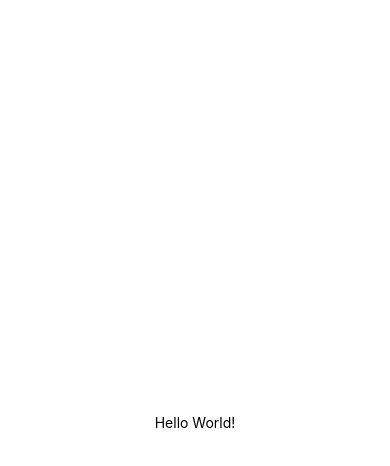
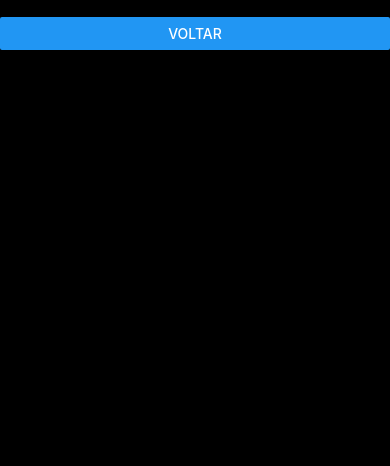
Before and after one commit to Matheus-Fernandes/ReactNative, a React Native app in the folder App/: screen / in a window 390 px wide. Shown: the top 466 px of the page. Built offline with nearby package versions, Linux system fonts and the light colour scheme.

Commit message:
teste navegação

```diff
--- a/App/App.js
+++ b/App/App.js
@@ -1,16 +1,33 @@
 import React from 'react';
-import { StyleSheet, Text, View } from 'react-native';
+import { StyleSheet, Text, View, Button} from 'react-native';
+import Camera from './js/components/Camera.js';
+
+
 
 export default class App extends React.Component {
+  state = {
+    verCamera : true
+  };
+
   render() {
-    return (
-      <View style={styles.container}>
-        <Text>
-			Hello World!
-		</Text>
+    let renderContent;
 
-      </View>
-    );
+    if (this.state.verCamera)
+      renderContent = (
+          <Camera voltar={this.voltar.bind(this)}/>
+      );
+    else
+      renderContent = (
+        <View style={styles.container}>
+          <Button title="Camera" onPress={()=>{this.setState({verCamera : true})}}/>
+        </View>
+      );
+
+    return renderContent;
+  }
+
+  voltar(){
+    this.setState({verCamera : false});
   }
 }
 
--- /dev/null
+++ b/App/js/components/Camera.js
@@ -0,0 +1,15 @@
+import React from 'react';
+import { StyleSheet, Text, View, Button} from 'react-native';
+
+export default class Camera extends React.Component{
+	render(){
+		return (
+			<View style={{backgroundColor:'black', flex: 1}}>
+				<Text>
+					çlakjs
+				</Text>
+				<Button title="Voltar" onPress={this.props.voltar}/>
+			</View>
+		)
+	}
+}
```
